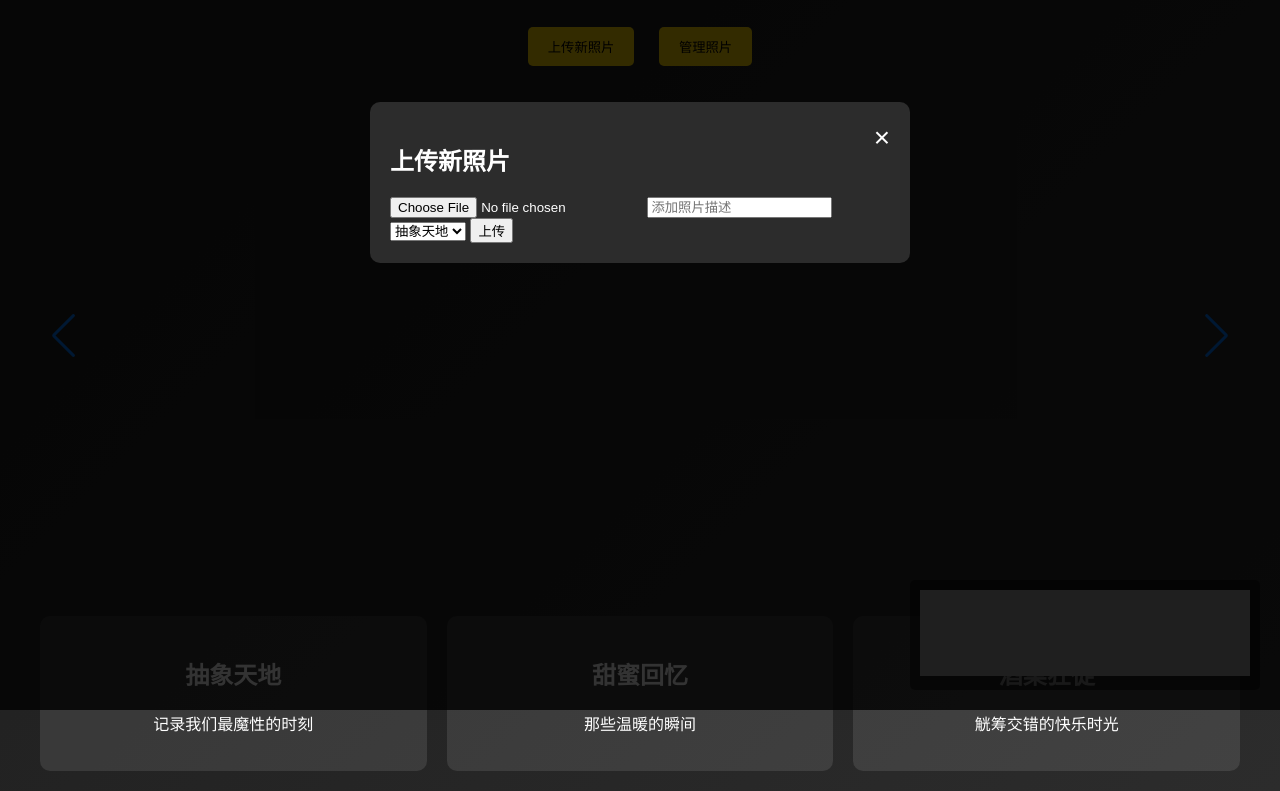
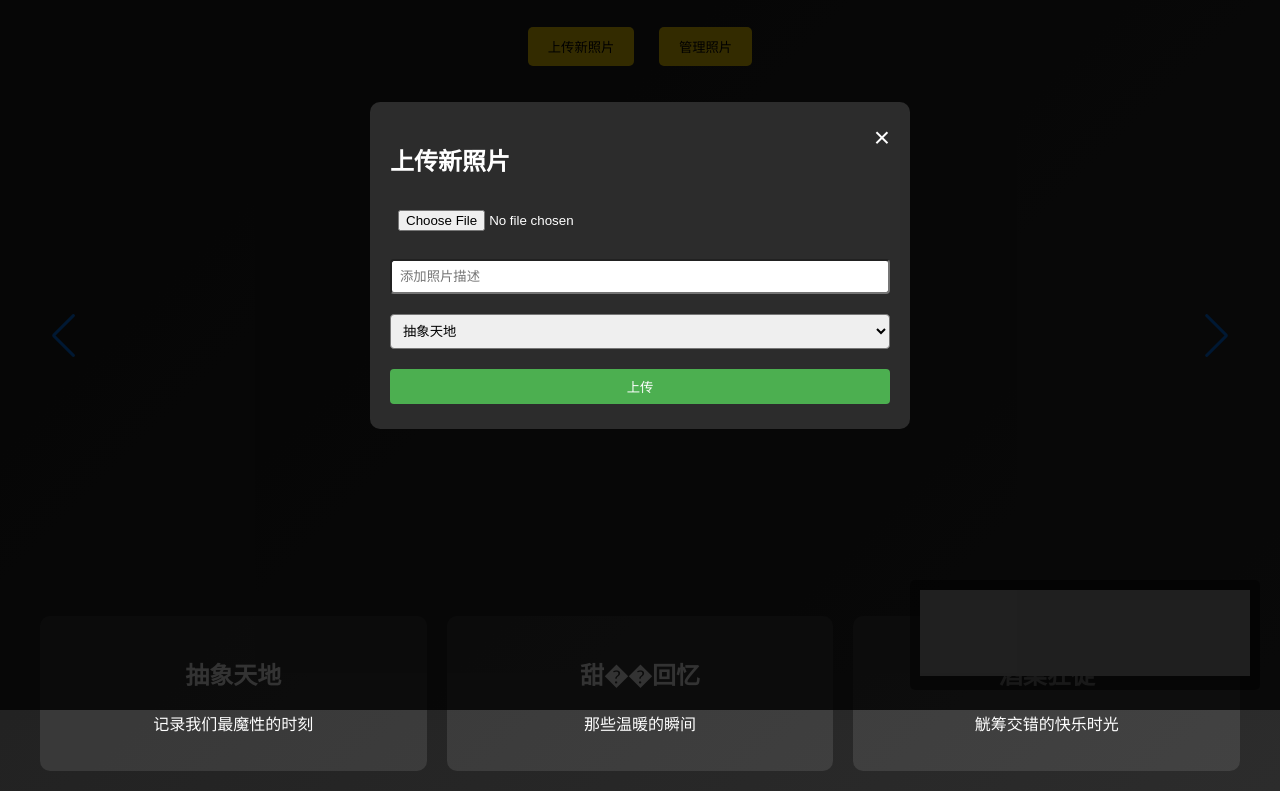
Before and after one commit to GabrielGWB/BeachPot, a website: page index.html in a window 1280 px wide. Both pictures are taken after a click on the button "上传新照片". Shown: the part 90-881 px from the top of the page. Drawn offline with nearby package versions, Linux system fonts and the light colour scheme; no server answers; grey boxes are pictures that could not be loaded.

Commit message:
Add files via upload

```diff
--- a/index.html
+++ b/index.html
@@ -81,6 +81,11 @@
             border-radius: 5px;
             cursor: pointer;
             margin: 0 10px;
+            display: inline-block;
+        }
+
+        .admin-btn:hover {
+            background: #ffed4a;
         }
 
         .modal {
@@ -95,12 +100,14 @@
         }
 
         .modal-content {
+            position: relative;
             background: #2c2c2c;
             margin: 15% auto;
             padding: 20px;
             width: 80%;
             max-width: 500px;
             border-radius: 10px;
+            color: white;
         }
 
         .close {
@@ -123,6 +130,31 @@
             padding: 5px 10px;
             border-radius: 5px;
             cursor: pointer;
+        }
+
+        #photoUploadForm {
+            display: flex;
+            flex-direction: column;
+            gap: 10px;
+        }
+
+        #photoUploadForm input,
+        #photoUploadForm select,
+        #photoUploadForm button {
+            padding: 8px;
+            margin: 5px 0;
+            border-radius: 4px;
+        }
+
+        #photoUploadForm button {
+            background: #4CAF50;
+            color: white;
+            border: none;
+            cursor: pointer;
+        }
+
+        #photoUploadForm button:hover {
+            background: #45a049;
         }
     </style>
 </head>
@@ -183,7 +215,7 @@
                 <p>记录我们最魔性的时刻</p>
             </a>
             <a href="甜蜜回忆.html" class="nav-item">
-                <h2>甜蜜回忆</h2>
+                <h2>甜��回忆</h2>
                 <p>那些温暖的瞬间</p>
             </a>
             <a href="酒桌狂徒.html" class="nav-item">
@@ -196,7 +228,7 @@
     <!-- 背景音乐播放器 -->
     <div class="music-player">
         <iframe frameborder="no" border="0" marginwidth="0" marginheight="0" width=330 height=86
-            src="//music.163.com/outchain/player?type=0&id=12378721032&auto=1&height=66">
+            src="https://music.163.com/outchain/player?type=0&id=12378721032&auto=1&height=66">
         </iframe>
     </div>
 
@@ -342,6 +374,17 @@
                 }
             });
         });
+
+        document.querySelector('.admin-btn').addEventListener('click', function() {
+            const uploadForm = document.getElementById('uploadForm');
+            if (uploadForm) {
+                uploadForm.style.display = 'block';
+            }
+        });
+
+        document.querySelector('.close').addEventListener('click', function() {
+            document.getElementById('uploadForm').style.display = 'none';
+        });
     </script>
 </body>
 </html>
```
